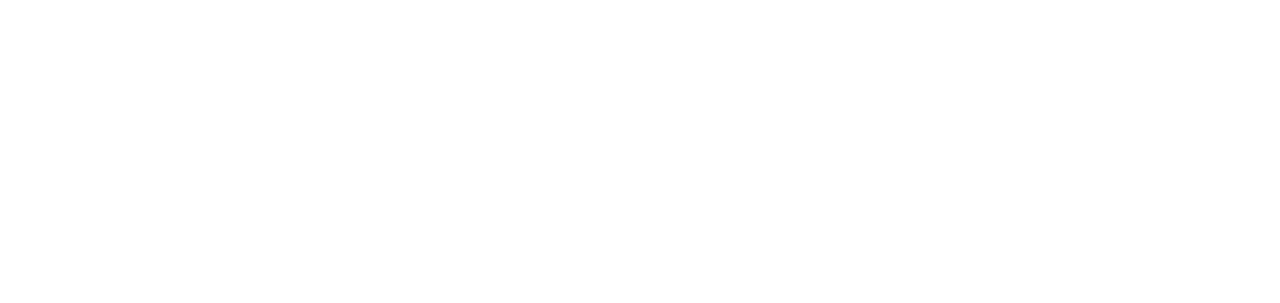
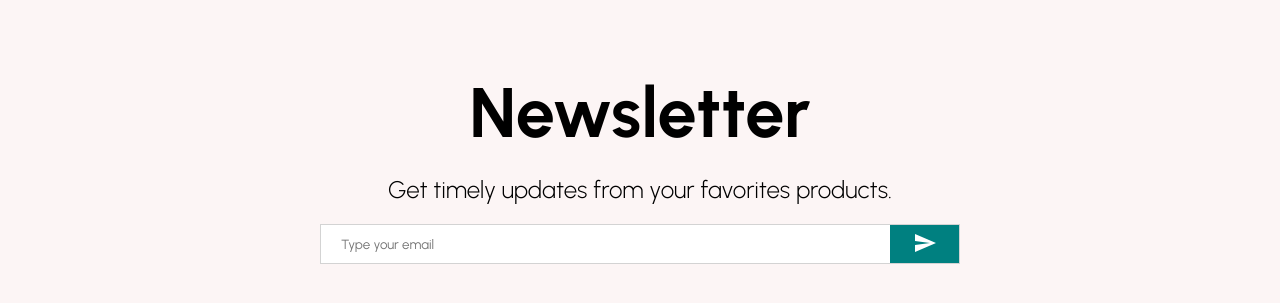
Before and after one commit to victor-hdgomes/ecommerce, a React (Create React App) app: page / in a window 1280 px wide. Shown: the part 2209-2512 px from the top of the page. Before the commit the page ends 2136 px from the top, so only its background shows below. Built offline with nearby package versions, Linux system fonts and the light colour scheme.

Commit message:
Newsletter part finished

```diff
--- /dev/null
+++ b/src/components/Newsletter/index.jsx
@@ -0,0 +1,19 @@
+import { Container, Title, Description, InputContainer, Input, Button } from "./styles"
+import { Send } from '@mui/icons-material';
+
+const Newsletter = () => {
+    return (
+        <Container>
+            <Title>Newsletter</Title>
+            <Description>Get timely updates from your favorites products.</Description>
+            <InputContainer>
+                <Input placeholder="Type your email" />
+                <Button>
+                    <Send />
+                </Button>
+            </InputContainer>
+        </Container>
+    )
+}
+
+export default Newsletter
--- /dev/null
+++ b/src/components/Newsletter/styles.jsx
@@ -0,0 +1,51 @@
+import styled from "styled-components"
+
+export const Container = styled.div`
+    height: 60vh;
+    background-color: #fcf5f5;
+    display: flex;
+    align-items: center;
+    justify-content: center;
+    flex-direction: column;
+`
+
+export const Title = styled.h1`
+    font-size: 70px;
+    margin-bottom: 20px;
+`
+
+export const Description = styled.div`
+    font-size: 24px;
+    font-weight: 300;
+    margin-bottom: 20px;
+`
+
+export const InputContainer = styled.p`
+    width: 50%;
+    height: 40px;
+    background-color: #fff;
+    display: flex;
+    justify-content: space-between;
+    border: 1px solid lightgray;
+`
+
+export const Input = styled.input`
+    border: none;
+    flex: 8;
+    outline: 0;
+    padding-left: 20px;
+`
+
+export const Button = styled.button`
+    flex: 1;
+    border: none;
+    background-color: teal;
+    color: #fff;
+    cursor: pointer;
+    transition: all .5s ease;
+    &:hover{
+        color: teal;
+        background-color: #fff;
+        box-shadow: inset 0 0 0 2px teal;
+    }
+`
--- a/src/pages/Home/index.jsx
+++ b/src/pages/Home/index.jsx
@@ -4,6 +4,7 @@
 import Slider from '../../components/Slider'
 import Categories from '../../components/Categories'
 import Products from '../../components/Products'
+import Newsletter from '../../components/Newsletter'
 
 const Home = () => {
     return (
@@ -13,6 +14,7 @@
             <Slider />
             <Categories />
             <Products />
+            <Newsletter />
         </div>
     )
 }
```
